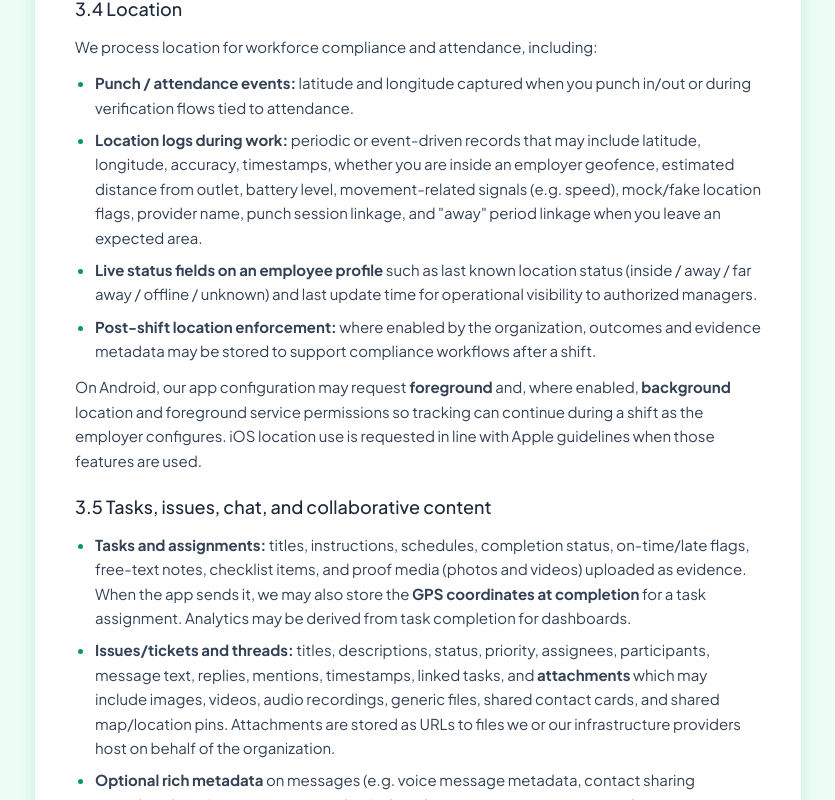
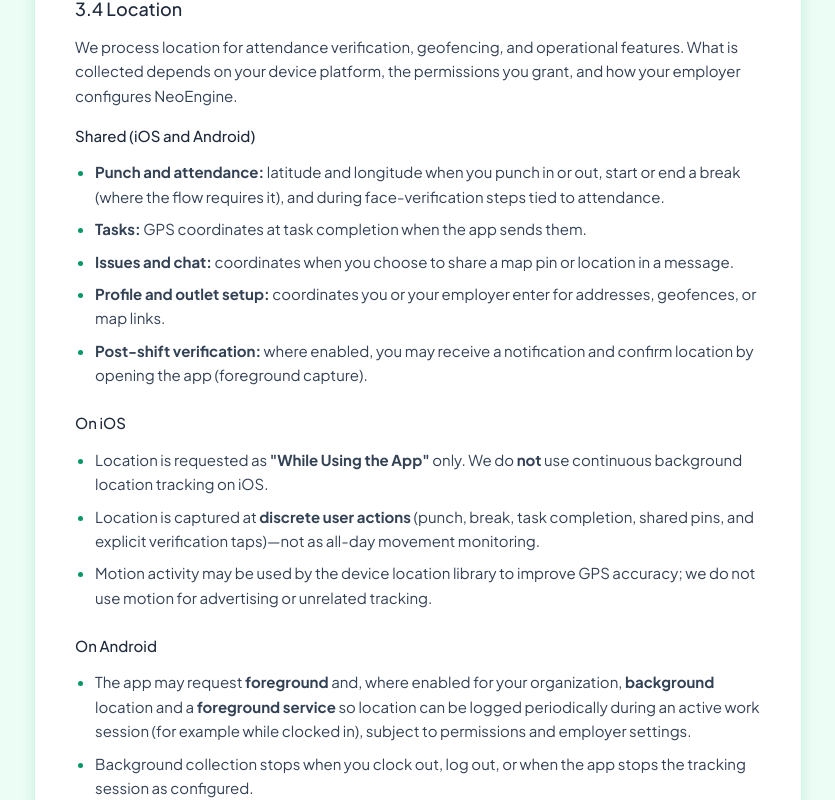
Before and after one commit to ronitrks6666/NeoEngine-dashboard, a React (Vite) app: page /privacy-policy in a window 1280 px wide. Shown: the part 2540-3340 px from the top of the page, without its empty margins (222-1057 px from the left). Built offline with nearby package versions, Linux system fonts and the light colour scheme; no server answers.

Commit message:
Updated Legal Pages

```diff
--- a/src/pages/legal/PrivacyPolicyPage.tsx
+++ b/src/pages/legal/PrivacyPolicyPage.tsx
@@ -165,36 +165,76 @@
         </p>
 
         <h3 className="text-lg font-medium text-slate-800 pt-2">3.4 Location</h3>
-        <p>We process location for workforce compliance and attendance, including:</p>
+        <p>
+          We process location for attendance verification, geofencing, and operational features. What is
+          collected depends on your device platform, the permissions you grant, and how your employer
+          configures NeoEngine.
+        </p>
+        <p className="font-medium text-slate-800 pt-1">Shared (iOS and Android)</p>
         <LegalUnorderedList
           items={[
             <>
-              <strong>Punch / attendance events:</strong> latitude and longitude captured when you punch
-              in/out or during verification flows tied to attendance.
+              <strong>Punch and attendance:</strong> latitude and longitude when you punch in or out,
+              start or end a break (where the flow requires it), and during face-verification steps tied
+              to attendance.
             </>,
             <>
-              <strong>Location logs during work:</strong> periodic or event-driven records that may
-              include latitude, longitude, accuracy, timestamps, whether you are inside an employer
-              geofence, estimated distance from outlet, battery level, movement-related signals (e.g.
-              speed), mock/fake location flags, provider name, punch session linkage, and &quot;away&quot;
-              period linkage when you leave an expected area.
+              <strong>Tasks:</strong> GPS coordinates at task completion when the app sends them.
             </>,
             <>
-              <strong>Live status fields on an employee profile</strong> such as last known location
-              status (inside / away / far away / offline / unknown) and last update time for operational
-              visibility to authorized managers.
+              <strong>Issues and chat:</strong> coordinates when you choose to share a map pin or location
+              in a message.
             </>,
             <>
-              <strong>Post-shift location enforcement:</strong> where enabled by the organization,
-              outcomes and evidence metadata may be stored to support compliance workflows after a shift.
+              <strong>Profile and outlet setup:</strong> coordinates you or your employer enter for
+              addresses, geofences, or map links.
+            </>,
+            <>
+              <strong>Post-shift verification:</strong> where enabled, you may receive a notification and
+              confirm location by opening the app (foreground capture).
             </>,
           ]}
         />
+        <p className="font-medium text-slate-800 pt-3">On iOS</p>
+        <LegalUnorderedList
+          items={[
+            <>
+              Location is requested as <strong>&quot;While Using the App&quot;</strong> only. We do{' '}
+              <strong>not</strong> use continuous background location tracking on iOS.
+            </>,
+            <>
+              Location is captured at <strong>discrete user actions</strong> (punch, break, task
+              completion, shared pins, and explicit verification taps)—not as all-day movement
+              monitoring.
+            </>,
+            <>
+              Motion activity may be used by the device location library to improve GPS accuracy; we do
+              not use motion for advertising or unrelated tracking.
+            </>,
+          ]}
+        />
+        <p className="font-medium text-slate-800 pt-3">On Android</p>
+        <LegalUnorderedList
+          items={[
+            <>
+              The app may request <strong>foreground</strong> and, where enabled for your organization,{' '}
+              <strong>background</strong> location and a <strong>foreground service</strong> so location
+              can be logged periodically during an active work session (for example while clocked in),
+              subject to permissions and employer settings.
+            </>,
+            <>
+              Background collection stops when you clock out, log out, or when the app stops the tracking
+              session as configured.
+            </>,
+          ]}
+        />
+        <p className="font-medium text-slate-800 pt-3">Server-side records</p>
         <p>
-          On Android, our app configuration may request <strong>foreground</strong> and, where enabled,{' '}
-          <strong>background</strong> location and foreground service permissions so tracking can continue
-          during a shift as the employer configures. iOS location use is requested in line with Apple
-          guidelines when those features are used.
+          We may store coordinates, accuracy, timestamps, geofence status (inside / away), estimated
+          distance from outlet, mock-location flags, provider name, punch session linkage, and
+          &quot;away&quot; period records when your device sends location data. Manager dashboards may show
+          attendance location check-ins and derived status; the <strong>frequency</strong> of updates
+          differs by platform as described above.
         </p>
 
         <h3 className="text-lg font-medium text-slate-800 pt-2">
--- a/src/pages/legal/TermsOfServicePage.tsx
+++ b/src/pages/legal/TermsOfServicePage.tsx
@@ -51,7 +51,8 @@
           responsible for the legality of its HR practices, notices to employees, and its instructions to
           us concerning personal data it controls (subject to our Privacy Policy and any data-processing
           agreement). You acknowledge that NeoEngine may process sensitive categories of data your
-          organization submits—including biometric-derived vectors, location histories, financial
+          organization submits—including biometric-derived vectors, location data (event-based on iOS;
+          event-based and, on Android where enabled, periodic during work sessions), financial
           identifiers, health-related notes when entered, and government ID documents—solely to provide the
           Services at the organization’s direction.
         </p>
@@ -77,9 +78,17 @@
       <LegalSection title="6. Device permissions">
         <p>
           Mobile features may require permissions such as camera, microphone, contacts, notifications,
-          location (including background location where configured), storage/media access, and Android
-          foreground service or full-screen alert capabilities. You control many permissions through your
-          device settings; denying them may limit functionality.
+          location, storage/media access, and (on Android) foreground service or full-screen alert
+          capabilities. You control many permissions through your device settings; denying them may limit
+          functionality.
+        </p>
+        <p>
+          <strong>Location:</strong> On <strong>iOS</strong>, location is used only while the app is in use,
+          at attendance-related actions (punch in/out, break start/end where required), task completion,
+          shared location in messages, and explicit verification flows. Continuous background location is
+          not used on iOS. On <strong>Android</strong>, foreground and, where your organization enables
+          them, background location and a foreground service may be used during active work sessions (for
+          example while clocked in).
         </p>
       </LegalSection>
 
```
